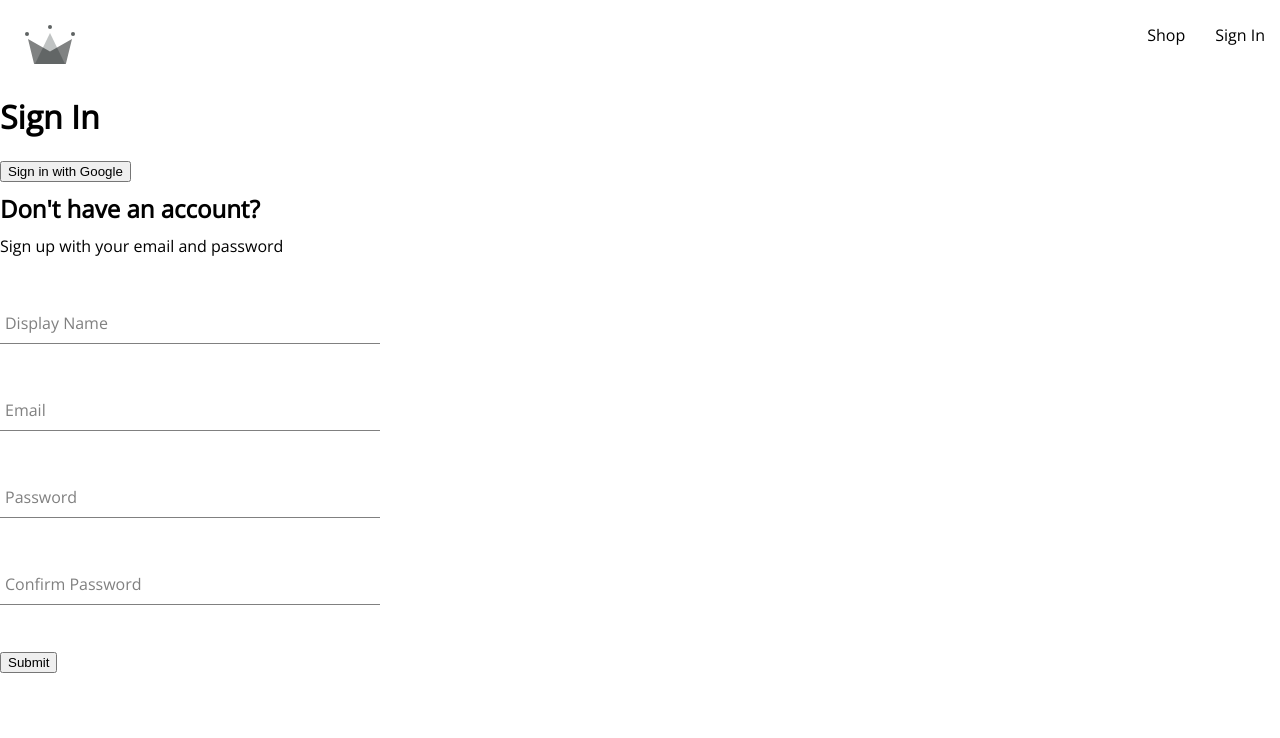
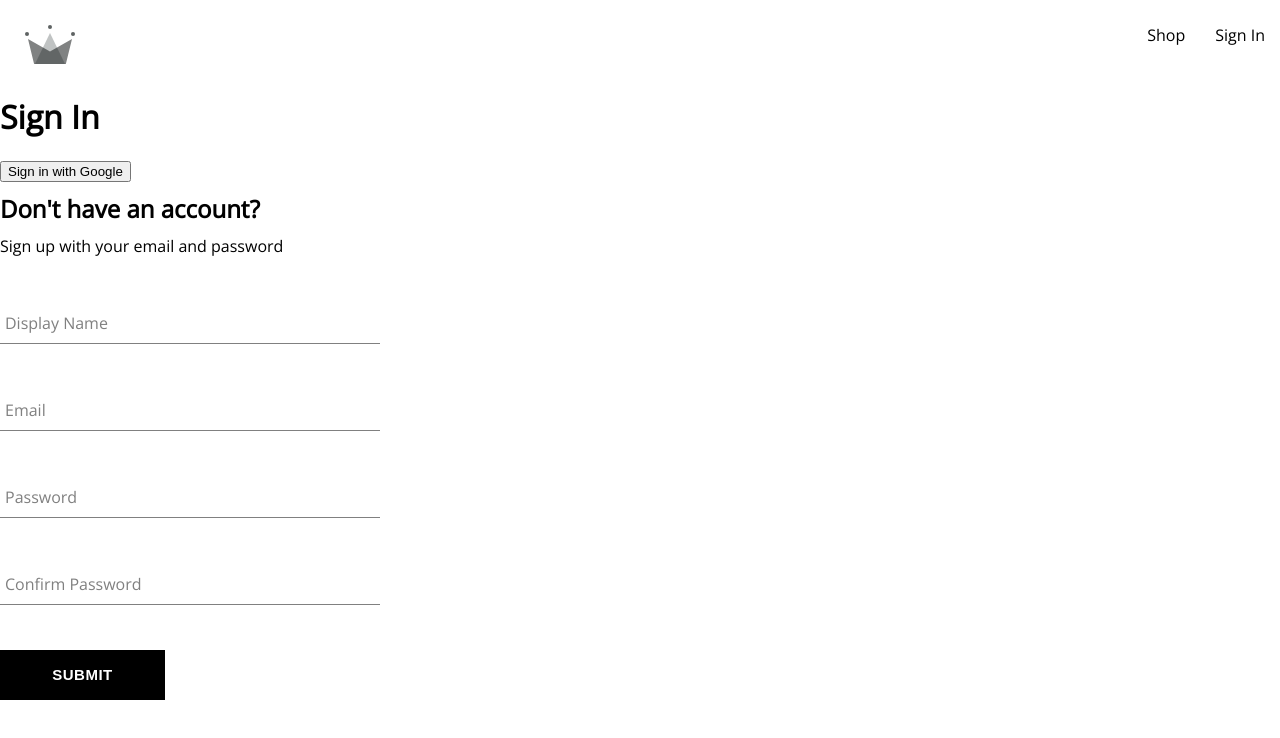
Before and after one commit to sonnybardhan/capstone-project, a React (Create React App) app: page /sign-in in a window 1280 px wide. Shown: the top 738 px of the page. Built offline with nearby package versions, Linux system fonts and the light colour scheme.

Commit message:
create button component with styles

```diff
--- /dev/null
+++ b/src/components/button/button.js
@@ -0,0 +1,18 @@
+import React from 'react';
+import './button.styles.scss';
+
+const BUTTON_TYPE_CLASSES = {
+  google: 'google-sign-in',
+  inverted: 'inverted',
+};
+
+const Button = ({ buttonType = 'default', ...otherProps }) => {
+  return (
+    <button
+      className={`button-container ${BUTTON_TYPE_CLASSES[buttonType]}`}
+      {...otherProps}
+    />
+  );
+};
+
+export default Button;
--- /dev/null
+++ b/src/components/button/button.styles.scss
@@ -0,0 +1,46 @@
+.button-container {
+  min-width: 165px;
+  width: auto;
+  height: 50px;
+  letter-spacing: 0.5px;
+  line-height: 50px;
+  padding: 0 35px 0 35px;
+  font-size: 15px;
+  background-color: black;
+  color: white;
+  text-transform: uppercase;
+  // font-family: 'Open Sans Condensed';
+  font-weight: bolder;
+  border: none;
+  cursor: pointer;
+  display: flex;
+  justify-content: center;
+
+  &:hover {
+    background-color: white;
+    color: black;
+    border: 1px solid black;
+  }
+
+  &.google-sign-in {
+    background-color: #4285f4;
+    color: white;
+
+    &:hover {
+      background-color: #357ae8;
+      border: none;
+    }
+  }
+
+  &.inverted {
+    background-color: white;
+    color: black;
+    border: 1px solid black;
+
+    &:hover {
+      background-color: black;
+      color: white;
+      border: none;
+    }
+  }
+}
--- a/src/components/sign-up-form/sign-up-form.js
+++ b/src/components/sign-up-form/sign-up-form.js
@@ -1,10 +1,11 @@
 import React, { useState } from 'react';
 import FormInput from '../form-input/form-input';
+import Button from '../button/button';
 import {
   createAuthUserWithEmailAndPassword,
   createUserDocFromAuth,
 } from '../../utils/firebase';
-import './sign-up-form.scss';
+import './sign-up-form.styles.scss';
 
 const defaultFormFields = {
   displayName: '',
@@ -115,9 +116,10 @@
           value={confirmPassword}
           onChange={handleChange}
         />
-        <button type='submit' disabled={disableSubmit}>
+
+        <Button type='submit' disabled={disableSubmit} value='Submit'>
           Submit
-        </button>
+        </Button>
       </form>
     </div>
   );
```
Also changed, not shown: src/components/sign-up-form/sign-up-form.styles.scss (renamed from src/components/sign-up-form/sign-up-form.scss).
